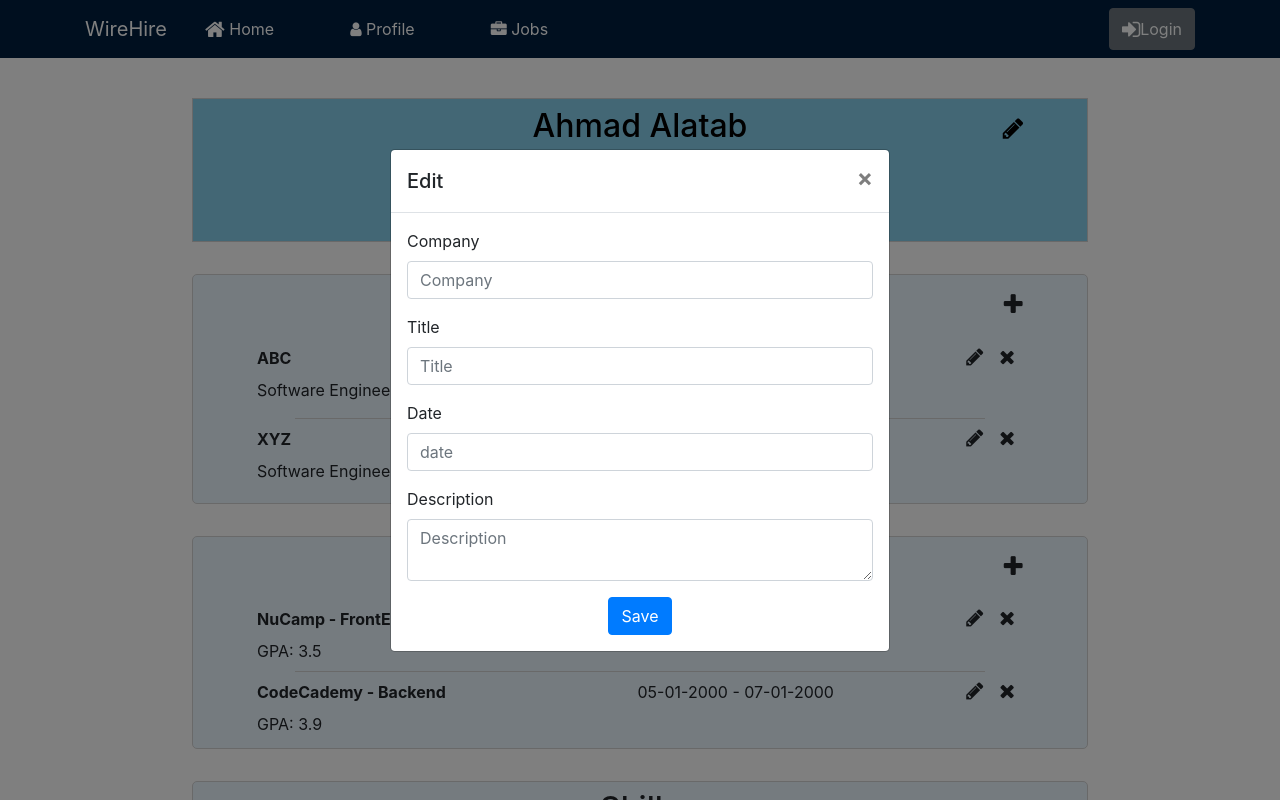
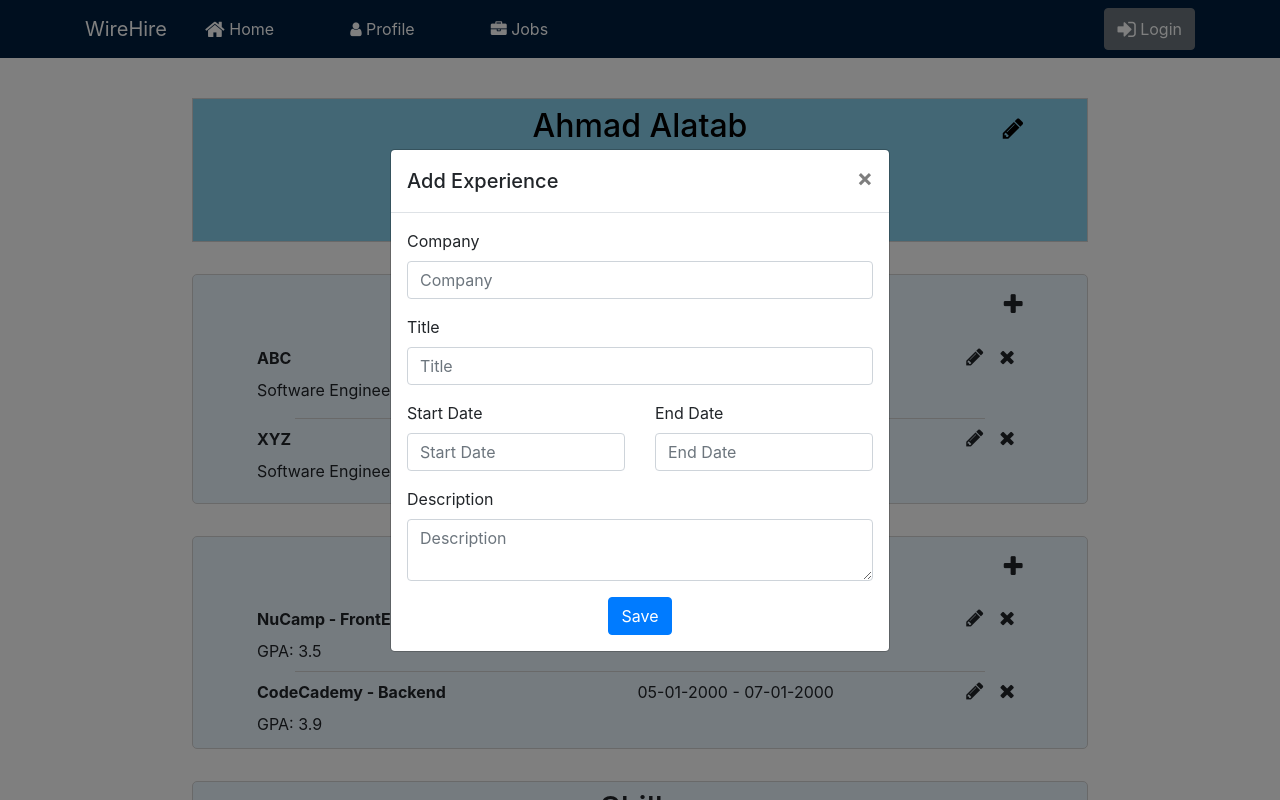
Before and after one commit to ahmadalatab/WireHire, a React (Create React App) app: page /profile in a window 1280 px wide. Both pictures are taken after a click on the icon 1013 px from the left and 304 px from the top of the page. Shown: the top 800 px of the page. Built offline with nearby package versions, Linux system fonts and the light colour scheme.

Commit message:
fix profile form inputs

```diff
--- a/src/components/EducationComponent.js
+++ b/src/components/EducationComponent.js
@@ -1,70 +1,66 @@
 import React, { useState } from 'react';
 import { Row, Col } from 'reactstrap';
-import { FormGroup, Label, Input } from 'reactstrap';
 import '../profile.scss';
 import { User } from '../shared/UserProfile';
-import ProfileModal from './ProfileModal';
+import { EducationModal } from './ProfileModal';
 
 const Education = () => {
 
     const education = User[0]['education'];
 
     const [modalID, setModalID] = useState(null);
-
+    const [inputs, setInputs] = useState({});
     const toggleModal = (e, idx) => setModalID(idx);
 
+    const [modal, setModal] = useState(false);
+    const toggleAddForm = () => setModal(!modal);
+
     const handleChange = (e) => {
-        //setInputs(prevState => ({ ...prevState, [e.target.name]: e.target.value }));
+        setInputs(prevState => ({ ...prevState, [e.target.name]: e.target.value }));
     }
 
-    const EducationForm = (props) => {
-        return (
-            <>
-                <FormGroup>
-                    <Label htmlFor="school">School</Label>
-                    <Input type="text" id="school" name="school" placeholder="School" value={props.school || ''} onChange={handleChange} />
-                </FormGroup>
-                <FormGroup>
-                    <Label htmlFor="degree">Degree</Label>
-                    <Input type="text" id="degree" name="degree" placeholder="Degree" value={props.degree || ''} onChange={handleChange} />
-                </FormGroup>
-                <FormGroup>
-                    <Label htmlFor="date">Date</Label>
-                    <Input type="text" id="date" name="date" placeholder="date" value={props.startDate || ''} onChange={handleChange} />
-                </FormGroup>
-                <FormGroup>
-                    <Label htmlFor="desc">GPA</Label>
-                    <Input type="text" id="gpa" name="gpa" placeholder="GPA" value={props.gpa || ''} onChange={handleChange} />
-                </FormGroup>
-            </>
-        )
+    const handleSubmit = (e) => {
+        e.preventDefault();
+        alert(JSON.stringify(inputs));
     }
 
     return (
-        education.map((education, idx) => {
+        <div className="educationSection">
+            <div className="align-items-center px-sm-2 py-2 header">
+                <h2>Education</h2>
+                <h2><i className="fa fa-plus" onClick={toggleAddForm}></i></h2>
+                <EducationModal
+                    isOpen={modal}
+                    toggle={toggleAddForm}
+                    action="Add"
+                    handleChange={handleChange}
+                    submit={handleSubmit}
+                />
+            </div>
+            {education.map((education, idx) => {
                 if (Object.keys(education).length !== 0) {
                     return (
                         <div className="education text-left" key={education.id}>
                             <Row className="my-2 mx-0 w-100">
                                 <Col xs={7} lg={5} className="p-0 font-weight-bold">{education.school} - {education.degree}</Col>
-                            <Col xs={{ order: 3 }} md={{ order: 2 }} className="p-0 col-xs-5 col-lg-5 text-lg-center">{education.startYear} - {education.endYear}</Col>
+                                <Col xs={{ order: 3 }} md={{ order: 2 }} className="p-0 col-xs-5 col-lg-5 text-lg-center">{education.startDate} - {education.endDate}</Col>
                                 <Col lg={{ order: 3 }} className="p-0 col text-right">
                                     <i className="fa fa-pencil px-2" onClick={e => toggleModal(e, idx)}></i>
                                     <i className="fa fa-times px-2 "></i>
                                 </Col>
                             </Row>
                             <Row className="mb-2 mx-0">GPA: {education.gpa}</Row>
-                        <ProfileModal
+                            <EducationModal
                                 isOpen={modalID === idx}
                                 toggle={toggleModal}
-                            form={
-                                <EducationForm
+                                action="Edit"
+                                submit={handleSubmit}
                                 school={education.school}
                                 degree={education.degree}
-                                    date={education.startDate}
+                                startDate={education.startDate}
+                                endDate={education.endDate}
                                 gpa={education.gpa}
-                                />
-                            }
+                                handleChange={handleChange}
                             />
                         </div>
                     )
@@ -72,7 +68,8 @@ const Education = () => {
                 else {
                     return <div className="py-4">No education to display</div>
                 }
-        })
+            })}
+        </div>
     )
 }
 
--- a/src/components/ExperienceComponent.js
+++ b/src/components/ExperienceComponent.js
@@ -1,9 +1,8 @@
 import React, { useState } from 'react';
 import { Row, Col } from 'reactstrap';
-import { FormGroup, Label, Input } from 'reactstrap';
 import '../profile.scss';
 import { User } from '../shared/UserProfile';
-import ProfileModal from './ProfileModal';
+import { ExperienceModal } from './ProfileModal';
 
 
 const Experience = () => {
@@ -26,46 +25,17 @@ const Experience = () => {
         alert(JSON.stringify(inputs));
     }
 
-    const ExperienceForm = (props) => {
-        return (
-            <>
-                <FormGroup>
-                    <Label htmlFor="company">Company</Label>
-                    <Input type="text" id="company" name="company" placeholder="Company" defaultValue={props.company} onChange={handleChange} />
-                </FormGroup>
-                <FormGroup>
-                    <Label htmlFor="title">Title</Label>
-                    <Input type="text" id="title" name="title" placeholder="Title" defaultValue={props.title} onChange={handleChange} />
-                </FormGroup>
-                <FormGroup>
-                    <Label htmlFor="date">Date</Label>
-                    <Input type="text" id="date" name="date" placeholder="date" defaultValue={props.startDate} onChange={handleChange} />
-                </FormGroup>
-                <FormGroup>
-                    <Label htmlFor="desc">Description</Label>
-                    <Input type="textarea" id="desc" name="desc" placeholder="Description" defaultValue={props.responsibilites} onChange={handleChange} />
-                </FormGroup>
-            </>
-        )
-    }
-
     return (
         <div className="experiencesSection">
             <div className="align-items-center px-sm-2 py-2 mb-2 header">
                 <h2>Experience</h2>
                 <h2><i className="fa fa-plus" onClick={toggleAddForm}></i></h2>
-                <ProfileModal
+                <ExperienceModal
                     isOpen={modal}
                     toggle={toggleAddForm}
+                    action="Add"
+                    handleChange={handleChange}
                     submit={handleSubmit}
-                    form={
-                        <ExperienceForm
-                            company={''}
-                            title={''}
-                            startDate={''}
-                            responsibilites={''}
-                        />
-                    }
                 />
             </div>
             {workExperiences.map((experience, idx) => {
@@ -84,17 +54,16 @@ const Experience = () => {
                             <Row className="mb-2 mx-0">
                                 {experience.responsibilites}
                             </Row>
-                            <ProfileModal
+                            <ExperienceModal
                                 isOpen={modalID === idx}
                                 toggle={toggleModal}
-                                form={
-                                    <ExperienceForm
-                                        company={experience.company}
-                                        title={experience.title}
-                                        startDate={experience.startDate}
-                                        responsibilites={experience.responsibilities}
-                                    />
-                                }
+                                action="Edit"
+                                company={experience.company}
+                                title={experience.title}
+                                startDate={experience.startDate}
+                                endDate={experience.endDate}
+                                responsibilites={experience.responsibilities}
+                                handleChange={handleChange}
                             />
                         </div>
                     )
--- a/src/components/HeaderComponent.js
+++ b/src/components/HeaderComponent.js
@@ -57,7 +57,7 @@ class Header extends Component {
                             </Nav>
                             <span>
                                 <Button className="navbar-text float-sm-right nav-item-color" variant="outline-success" onClick={this.toggleModal}>
-                                    <i className="fa fa-sign-in fa-lg" />Login
+                                    <i className="fa fa-sign-in fa-lg" /> Login
                                 </Button>
                             </span>
                         </Collapse>
--- a/src/components/ProfileAbout.js
+++ b/src/components/ProfileAbout.js
@@ -13,6 +13,7 @@ const About = () => {
     const toggle = () => setModal(!modal);
 
     const handleChange = (e) => {
+        console.log(e);
         setInputs(prevState => ({ ...prevState, [e.target.name]: e.target.value }));
     }
 
--- a/src/components/ProfileModal.js
+++ b/src/components/ProfileModal.js
@@ -1,5 +1,5 @@
 import React from 'react';
-import { Button, Modal, ModalHeader, ModalBody, Form } from 'reactstrap';
+import { Button, Modal, ModalHeader, ModalBody, Form, FormGroup, Label, Input, Row, Col } from 'reactstrap';
 import '../profile.scss';
 
 const ProfileModal = (props) => {
@@ -23,4 +23,83 @@ const ProfileModal = (props) => {
     )
 }
 
+export const EducationModal = (props) => {
+    return (
+        <Modal isOpen={props.isOpen} toggle={props.toggle} centered={true}>
+            <ModalHeader toggle={props.toggle}>{props.action} Education</ModalHeader>
+            <ModalBody>
+                <Form onSubmit={props.submit}>
+                    <FormGroup>
+                        <Label htmlFor="school">School</Label>
+                        <Input type="text" id="school" name="school" placeholder="School" defaultValue={props.school || ''} onChange={props.handleChange} />
+                    </FormGroup>
+                    <FormGroup>
+                        <Label htmlFor="degree">Degree</Label>
+                        <Input type="text" id="degree" name="degree" placeholder="Degree" defaultValue={props.degree || ''} onChange={props.handleChange} />
+                    </FormGroup>
+                    <FormGroup>
+                        <Row>
+                            <Col>
+                                <Label htmlFor="startdate">Start Date</Label>
+                                <Input type="text" id="startdate" name="startdate" placeholder="Start Date" defaultValue={props.startDate || ''} onChange={props.handleChange} />
+                            </Col>
+                            <Col>
+                                <Label htmlFor="enddate">End Date</Label>
+                                <Input type="text" id="enddate" name="enddate" placeholder="End Date" defaultValue={props.endDate || ''} onChange={props.handleChange} />
+                            </Col>
+                        </Row>
+                    </FormGroup>
+                    <FormGroup>
+                        <Label htmlFor="desc">GPA</Label>
+                        <Input type="text" id="gpa" name="gpa" placeholder="GPA" defaultValue={props.gpa || ''} onChange={props.handleChange} />
+                    </FormGroup>
+                    <div className="text-center">
+                        <Button type="submit" color="primary">Save</Button>
+                    </div>
+                </Form>
+            </ModalBody>
+        </Modal>
+    )
+}
+
+export const ExperienceModal = (props) => {
+    return (
+        <Modal isOpen={props.isOpen} toggle={props.toggle} centered={true}>
+            <ModalHeader toggle={props.toggle}>{props.action} Experience</ModalHeader>
+            <ModalBody>
+                <Form onSubmit={props.submit}>
+                    <FormGroup>
+                        <Label htmlFor="company">Company</Label>
+                        <Input type="text" id="company" name="company" placeholder="Company" defaultValue={props.company || ''} onChange={props.handleChange} />
+                    </FormGroup>
+                    <FormGroup>
+                        <Label htmlFor="title">Title</Label>
+                        <Input type="text" id="title" name="title" placeholder="Title" defaultValue={props.title || ''} onChange={props.handleChange} />
+                    </FormGroup>
+                    <FormGroup>
+                        <Row>
+                            <Col>
+                                <Label htmlFor="startdate">Start Date</Label>
+                                <Input type="text" id="startdate" name="startdate" placeholder="Start Date" defaultValue={props.startDate || ''} onChange={props.handleChange} />
+                            </Col>
+                            <Col>
+                                <Label htmlFor="enddate">End Date</Label>
+                                <Input type="text" id="enddate" name="enddate" placeholder="End Date" defaultValue={props.endDate || ''} onChange={props.handleChange} />
+                            </Col>
+                        </Row>
+                    </FormGroup>
+                    <FormGroup>
+                        <Label htmlFor="desc">Description</Label>
+                        <Input type="textarea" id="desc" name="desc" placeholder="Description" defaultValue={props.responsibilites || ''} onChange={props.handleChange} />
+                    </FormGroup>
+                    <div className="text-center">
+                        <Button type="submit" color="primary">Save</Button>
+                    </div>
+                </Form>
+            </ModalBody>
+        </Modal>
+    )
+}
+
+
 export default ProfileModal;
--- a/src/shared/UserProfile.js
+++ b/src/shared/UserProfile.js
@@ -30,8 +30,8 @@ export const User =
             school: 'NuCamp',
             degree: 'FrontEnd',
             fieldofStudy: 'Software',
-            startYear: '01-01-2000',
-            endYear: '05-01-2000',
+            startDate: '01-01-2000',
+            endDate: '05-01-2000',
             gpa: '3.5'
         },
         {
@@ -39,8 +39,8 @@ export const User =
             school: 'CodeCademy',
             degree: 'Backend',
             fieldofStudy: 'Software',
-            startYear: '05-01-2000',
-            endYear: '07-01-2000',
+            startDate: '05-01-2000',
+            endDate: '07-01-2000',
             gpa: '3.9'
         }],
         skills: ["HTML", "CSS", "React", "Javascript"],
```
Also changed, not shown: src/components/ProfileComponent.js (+1 -14 lines). Lines whose indentation alone changed are shown as unchanged.
